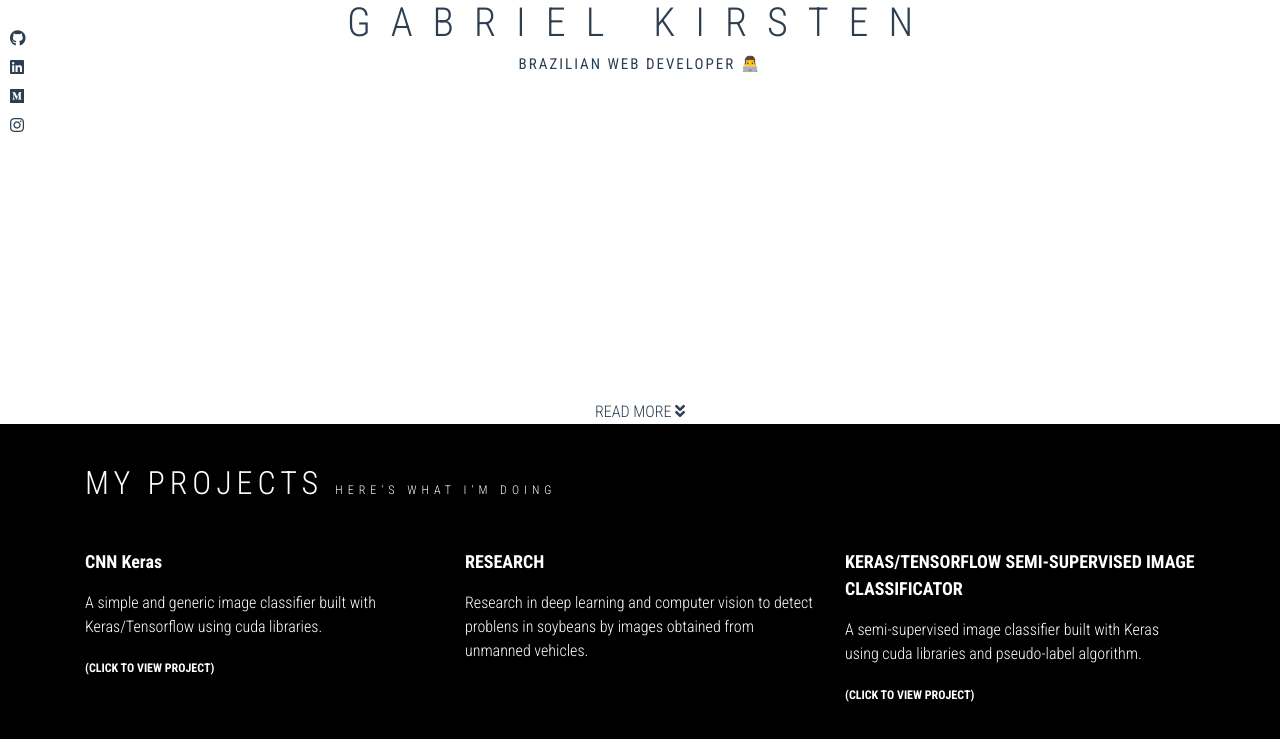
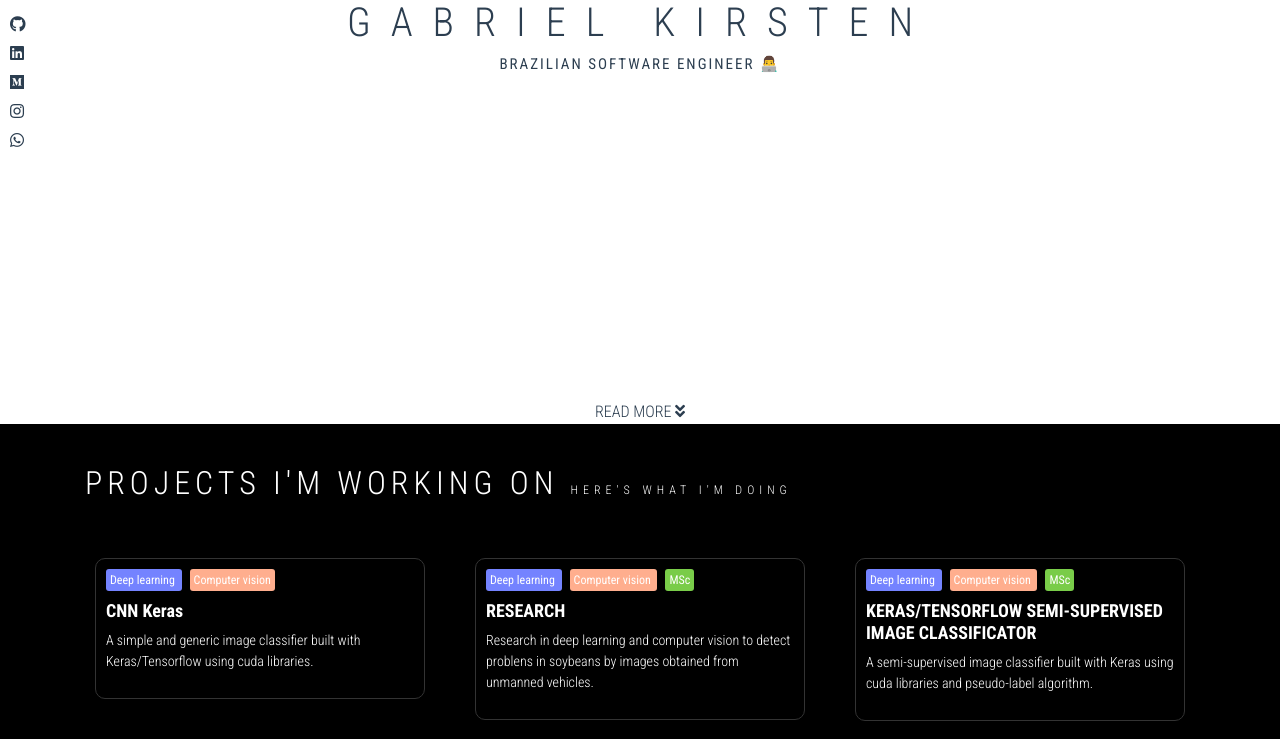
Before and after one commit to gabrielkirsten/personal-page, a Vue app: page / in a window 1280 px wide. Shown: the part 320-1059 px from the top of the page. Built offline with nearby package versions, Linux system fonts and the light colour scheme.

Commit message:
Fixed linter problems

```diff
--- a/package.json
+++ b/package.json
@@ -10,6 +10,7 @@
     "test:unit": "vue-cli-service test:unit"
   },
   "dependencies": {
+    "bootstrap-vue": "^2.0.0-rc.13",
     "register-service-worker": "^1.5.2",
     "vue": "^2.6.6",
     "vue-router": "^3.0.1"
--- a/src/components/gk-section.vue
+++ b/src/components/gk-section.vue
@@ -1,5 +1,5 @@
 <template>
-<div :class="{'gk-section-black' : customStyle === 'black', 'gk-section-white' : customStyle === 'white'}">
+    <div :class="getClassOfCustomStyle(customStyle)">
         <div class="container">
             <div class="section-title">
                 <h2> {{title}} <span> {{titleDescription}}</span></h2>
@@ -12,32 +12,63 @@
             </b-row>
 
             <b-row class="section-itens">
-            <b-col md="4" v-for="item in items" v-bind:key="item">
-                <p class="title">{{item.title}}</p>
+                <b-col md="4"
+                       v-for="item in items"
+                       v-bind:key="item.id">
+                    <div class="border-section" @click="goToLink(item.link)">
+                        <gk-tag :text="tag.name"
+                                :backgroundColor="tag.color"
+                                v-for="tag in item.tags"
+                                v-bind:key="tag.id">
+                            {{tag.name}}
+                        </gk-tag>
+                        <h3 class="title">
+                            {{item.title}}
+                            <span class="subtitle">{{item.subtitle}}</span>
+                        </h3>
                         <p class="description">{{item.description}}</p>
-                <a :href="item.link" v-if="item.link">(CLICK TO VIEW PROJECT)</a>
+                    </div>
                 </b-col>
             </b-row>
 
         </div>
 
     </div>
-
 </template>
 
 <script>
+import GkTag from '@/components/gk-tag.vue';
+
 export default {
+  components: {
+    GkTag,
+  },
   props: {
     title: String,
     titleDescription: String,
     items: Array,
     customStyle: {
       type: String,
-            default: "black",
+      default: 'black',
     },
     text: String,
   },
+  methods: {
+    goToLink(link) {
+      window.open(link, '_blank');
+    },
+    getClassOfCustomStyle(customStyle) {
+      switch (customStyle) {
+        case 'black':
+          return 'black';
+        case 'white':
+          return 'white';
+        default:
+          return 'black';
       }
+    },
+  },
+};
 </script>
 
 <style lang="scss" scoped>
@@ -50,7 +81,7 @@ h2 {
   }
 }
 
-.gk-section-black {
+div.black {
     background-color: black;
     color: white;
     padding: 10px;
@@ -61,7 +92,7 @@ h2 {
     }
 }
 
-.gk-section-white {
+div.white {
     background-color: white;
     color: black;
     padding: 10px;
@@ -74,9 +105,15 @@ h2 {
 
 .section-itens {
     margin-bottom: 30px;
+    font-size: 14px;
     .title {
         font-weight: 700;
         font-size: 18px;
+        margin-top: 10px;
+        .subtitle {
+            font-weight: 300;
+            font-size: 12px;
+        }
     }
     .description {
         font-weight: 300;
@@ -87,4 +124,19 @@ margin-bottom: 30px;
     margin-top: 30px;
     margin-bottom: 30px;
 }
+
+.border-section {
+    border: 1px solid #333333;
+    border-radius: 10px;
+    margin: 10px;
+    padding: 10px;
+    transition: border 0.2s linear;
+    transition: background-color 0.2s linear;
+    cursor: pointer;
+    &:hover {
+        border: 1px solid white;
+        background-color: #333333;
+    }
+}
+
 </style>
--- /dev/null
+++ b/src/components/gk-tag.vue
@@ -0,0 +1,27 @@
+<template>
+    <span class="gk-tag"
+         :style="'background-color: ' + backgroundColor">
+        {{text}}
+    </span>
+</template>
+
+
+<script>
+export default {
+  name: 'gk-tag',
+  props: {
+    text: String,
+    backgroundColor: String,
+  },
+};
+</script>
+
+<style lang="scss" scoped>
+.gk-tag {
+    background-color: #333333;
+    padding: 4px;
+    font-size: 12px;
+    border-radius: 3px;
+    margin-right: 8px;
+}
+</style>
--- a/src/main.js
+++ b/src/main.js
@@ -1,12 +1,12 @@
 import Vue from 'vue';
+import BootstrapVue from 'bootstrap-vue';
 import App from './App.vue';
 import router from './router';
-import BootstrapVue from 'bootstrap-vue'
 import './registerServiceWorker';
 import '@/scss/custom.scss';
 
 Vue.config.productionTip = false;
-Vue.use(BootstrapVue)
+Vue.use(BootstrapVue);
 
 new Vue({
   router,
--- a/src/views/Home.vue
+++ b/src/views/Home.vue
@@ -3,12 +3,25 @@
 
     <div class="cover">
         <div class="social-media-side">
-            <span class="social-media-item" v-for="social in socials" v-bind:key="social">
-                <a :href="social.link" target="_blank"><i :class="social.icon"></i></a>
+            <span class="social-media-item"
+                  v-for="social in socials"
+                  v-bind:key="social.id"
+                  :id="'social-'+social.id">
+                <a :href="social.link"
+                   target="_blank">
+                   <i :class="social.icon"
+                      v-b-tooltip.hover>
+                    </i>
+                  </a>
+                <b-tooltip :target="'social-'+social.id"
+                           placement="right">
+                    {{social.tooltip}}
+                </b-tooltip>
             </span>
         </div>
         <div class="cover-content">
-            <gk-title titleMessage="GABRIEL KIRSTEN" subtitleMessage="BRAZILIAN WEB DEVELOPER 👨‍💻"/>
+            <gk-title titleMessage="GABRIEL KIRSTEN"
+                      subtitleMessage="BRAZILIAN SOFTWARE ENGINEER 👨‍💻"/>
         </div>
     </div>
     <div class="end-cover">
@@ -16,14 +29,16 @@
         <i class="fas fa-angle-double-down"></i>
     </div>
 
-    <gk-section title="MY PROJECTS" titleDescription="HERE'S WHAT I'M DOING" :items="sectionItens"/>
-    <gk-section title="ABOUT ME" titleDescription="WHO I'M I" customStyle="white" text="Master's degree (Scholarship holder) in Computer Science in the area of computer vision by the Federal University of Mato Grosso do Sul (UFMS). He holds a degree in Computer Engineering from the Dom Bosco Catholic University (2016). Developer Java (web) and Python (AI, data science)."/>
-
+    <gk-section :title="section.title"
+                :titleDescription="section.titleDescription"
+                :customStyle="section.style"
+                :text="section.text"
+                :items="section.sectionItens"
+                v-for="section in sections" v-bind:key="section.id"/>
   </div>
 </template>
 
 <script>
-// @ is an alias to /src
 import GkTitle from '@/components/gk-title.vue';
 import GkSection from '@/components/gk-section.vue';
 
@@ -33,44 +48,90 @@ export default {
     GkTitle,
     GkSection,
   },
-  data: function() {
+  data() {
     return {
       socials: [
         {
-                    link: "https://github.com/gabrielkirsten/",
-                    icon: "fab fa-github",
+          id: 1,
+          link: 'https://github.com/gabrielkirsten/',
+          icon: 'fab fa-github',
+          tooltip: 'follow me on github',
         },
         {
-                    link: "https://www.linkedin.com/in/gabrielkirsten/",
-                    icon: "fab fa-linkedin",
+          id: 2,
+          link: 'https://www.linkedin.com/in/gabrielkirsten/',
+          icon: 'fab fa-linkedin',
+          tooltip: 'check my likedin',
         },
         {
-                    link: "https://medium.com/@gabrielkirsten1",
-                    icon: "fab fa-medium",
+          id: 3,
+          link: 'https://medium.com/@gabrielkirsten1',
+          icon: 'fab fa-medium',
+          tooltip: 'follow me on medium',
         },
         {
-                    link: "https://www.instagram.com/gabrielkirsten",
-                    icon: "fab fa-instagram",
+          id: 4,
+          link: 'https://www.instagram.com/gabrielkirsten',
+          icon: 'fab fa-instagram',
+          tooltip: 'follow me on IG',
+        },
+        {
+          id: 5,
+          link: 'https://api.whatsapp.com/send?phone=+5567991066000&text=Hello',
+          icon: 'fab fa-whatsapp',
+          tooltip: 'send me a messsage on whatsapp',
         },
       ],
+
+      sections: [
+        {
+          id: 1,
+          title: 'PROJECTS I\'M WORKING ON',
+          titleDescription: 'HERE\'S WHAT I\'M DOING',
           sectionItens: [
             {
-                title: "CNN Keras",
-                description: "A simple and generic image classifier built with Keras/Tensorflow using cuda libraries.",
-                link: "https://gabrielkirsten.github.io/cnn_keras/",
+              id: 1,
+              title: 'CNN Keras',
+              tags: [{ name: 'Deep learning', color: '#7483FF' }, { name: 'Computer vision', color: '#FFAE8E' }],
+              description: 'A simple and generic image classifier built with Keras/Tensorflow using cuda libraries.',
+              link: 'https://gabrielkirsten.github.io/cnn_keras/',
             },
             {
-                title: "RESEARCH",
-                description: "Research in deep learning and computer vision to detect problens in soybeans by images obtained from unmanned vehicles.",
+              id: 2,
+              title: 'RESEARCH',
+              tags: [{ name: 'Deep learning', color: '#7483FF' }, { name: 'Computer vision', color: '#FFAE8E' }, { name: 'MSc', color: '#79CC49' }],
+              description: 'Research in deep learning and computer vision to detect problens in soybeans by images obtained from unmanned vehicles.',
             },
             {
-                title: "KERAS/TENSORFLOW SEMI-SUPERVISED IMAGE CLASSIFICATOR",
-                description: "A semi-supervised image classifier built with Keras using cuda libraries and pseudo-label algorithm.",
-                link: "https://github.com/gabrielkirsten/pseudo_label_keras"
+              id: 3,
+              title: 'KERAS/TENSORFLOW SEMI-SUPERVISED IMAGE CLASSIFICATOR',
+              tags: [{ name: 'Deep learning', color: '#7483FF' }, { name: 'Computer vision', color: '#FFAE8E' }, { name: 'MSc', color: '#79CC49' }],
+              description: 'A semi-supervised image classifier built with Keras using cuda libraries and pseudo-label algorithm.',
+              link: 'https://github.com/gabrielkirsten/pseudo_label_keras',
             },
-
+            {
+              id: 4,
+              title: 'KRATOS',
+              tags: [{ name: 'JAVA', color: '#404CB2' }],
+              subtitle: "MY COMPANY'S PROJECT",
+              description: 'WEB software that serve large companies, issuing fiscal documents according to Brazilian legislation and controlling their management. It uses for Java 8, AngularJS, VueJS, Spring ecosystem and Azure Infrastructure. One of the first online platforms for the issuance of Brazilian consumer electronic invoices.',
+              link: 'https://somoskratos.com.br',
+            },
           ],
-      }
+        },
+        {
+          id: 2,
+          title: 'ANOTHER COOL PROJECTS',
+        },
+        {
+          id: 3,
+          title: 'ABOUT ME',
+          style: 'white',
+          text: 'Master\'s degree (Scholarship holder) in Computer Science in the area of computer vision by the Federal University of Mato Grosso do Sul (UFMS). He holds a degree in Computer Engineering from the Dom Bosco Catholic University (2016). Developer Java (web) and Python (AI, data science).',
+          customStyle: 'white',
+        },
+      ],
+    };
   },
 };
 </script>
```
Also changed, not shown: src/components/gk-button.vue (+4 -4 lines), src/components/gk-input.vue (+5 -5 lines), src/components/gk-title.vue (+5 -5 lines), src/views/Login.vue (+8 -7 lines), src/App.vue (line endings or trailing spaces), 2 other files (tests, documents, lock files or other folders). Lines whose indentation alone changed are shown as unchanged.
